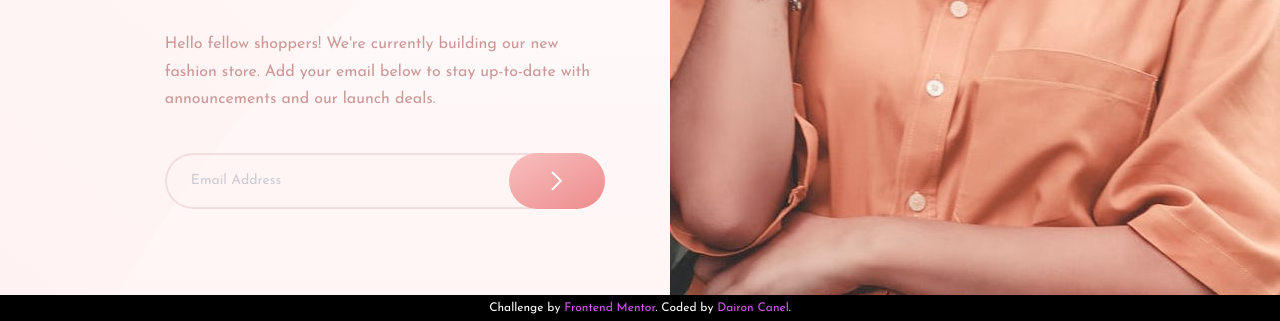
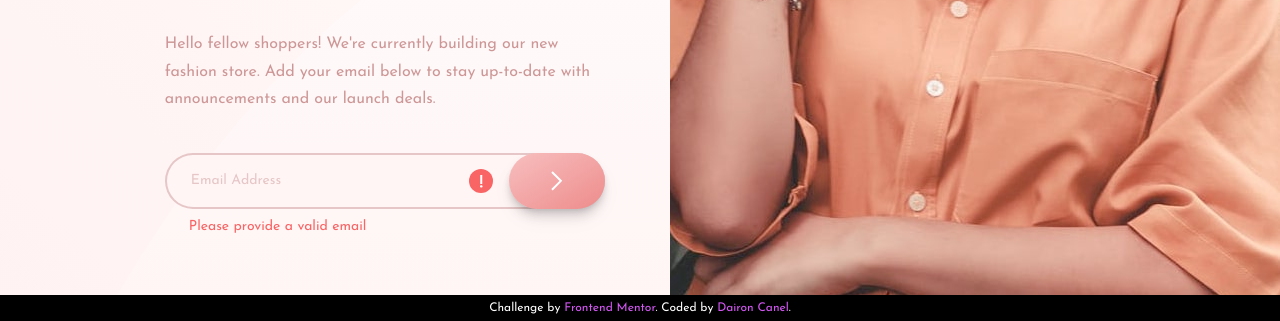
Before and after one commit to dairon-canel/base-apparel-coming-soon, a website: page public/index.html in a window 1280 px wide. Shown: the part 479-800 px from the top of the page. Drawn offline with Linux system fonts and the light colour scheme.

Commit message:
feat: error state

```diff
--- a/public/index.html
+++ b/public/index.html
@@ -40,11 +40,29 @@
         class="relative order-5 mx-8 mb-28 w-5/6 max-w-lg place-self-center lg:ml-[10.3rem] lg:mt-2 lg:place-self-start"
       >
         <input
-          class="w-full rounded-full border-2 border-desaturatedRed border-opacity-50 bg-firstGradientTo py-3 pl-6 text-sm text-desaturatedRed opacity-50 lg:w-[27.5rem] lg:py-[1rem]"
+          class="w-full rounded-full border-2 border-desaturatedRed border-opacity-50 bg-firstGradientTo py-3 pl-6 text-sm placeholder:text-desaturatedRed placeholder:opacity-50 lg:w-[27.5rem] lg:py-[1rem]"
           placeholder="Email Address"
         />
+        <span class="absolute left-0 top-16 pl-6 text-sm text-[#F96464]"
+          >Please provide a valid email</span
+        >
+        <svg
+          class="absolute lg:right-[11.5rem] lg:top-4"
+          xmlns="http://www.w3.org/2000/svg"
+          width="24"
+          height="24"
+        >
+          <g fill="none" fill-rule="evenodd">
+            <circle cx="12" cy="12" r="12" fill="#F96464" />
+            <path
+              fill="#FFF"
+              fill-rule="nonzero"
+              d="M13.256 6v9.056h-2V6h2zm-.944 12.464c-.384 0-.699-.104-.944-.312a1.027 1.027 0 0 1-.368-.824c0-.33.125-.608.376-.832.25-.224.563-.336.936-.336.373 0 .68.112.92.336.24.224.36.501.36.832 0 .341-.117.616-.352.824-.235.208-.544.312-.928.312z"
+            />
+          </g>
+        </svg>
         <button
-          class="absolute right-0 top-0 grid h-12 w-16 rounded-full bg-gradient-to-br from-secondGradientFrom to-secondGradientTo shadow-secondGradientTo lg:right-[4.5rem] lg:h-14 lg:w-[6rem]"
+          class="absolute right-0 top-0 grid h-12 w-16 rounded-full bg-gradient-to-br from-secondGradientFrom to-secondGradientTo shadow-lg drop-shadow-lg transition-all hover:bg-gradient-to-br hover:from-secondGradientFrom hover:to-secondGradientFrom lg:right-[4.5rem] lg:h-14 lg:w-[6rem]"
         >
           <img
             class="h-[20px] w-[12px] place-self-center"
```
Also changed, not shown: public/output-style.css.
